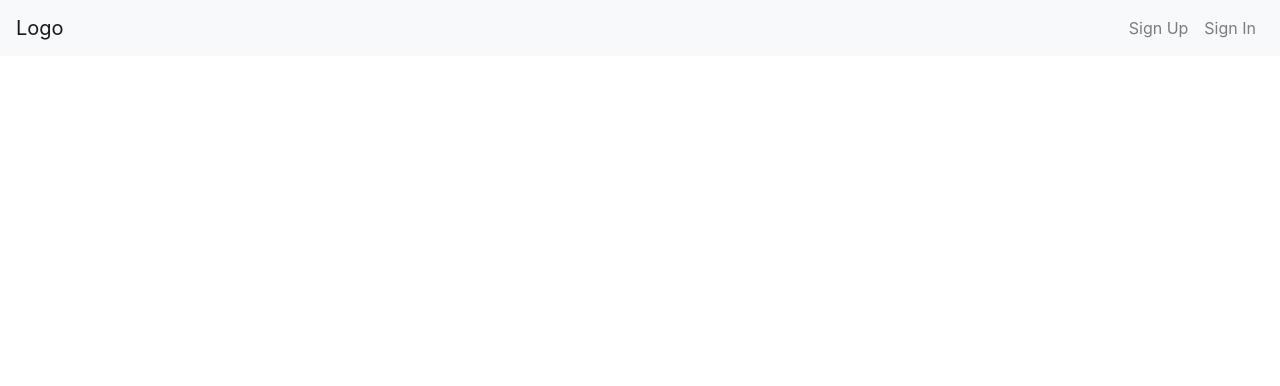
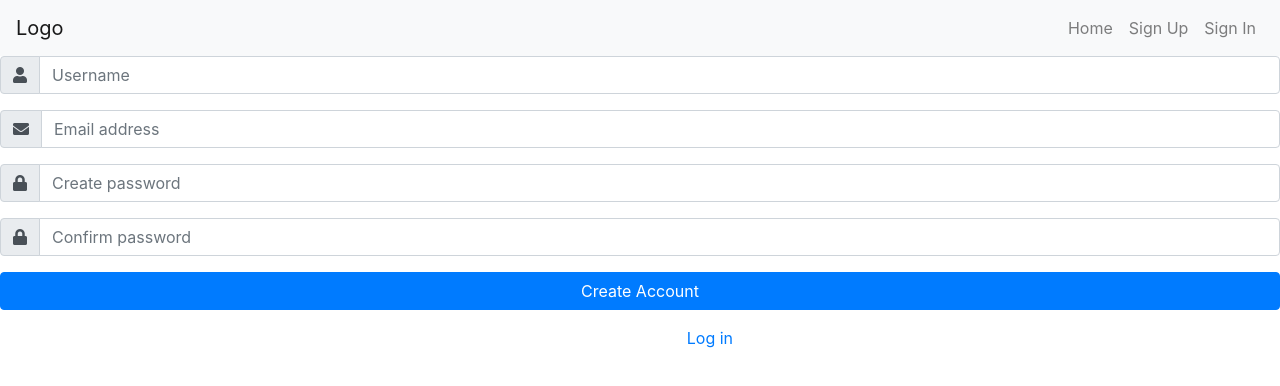
Before and after one commit to maitisoumyajit/summer-project-sies, a React (Create React App) app in the folder client/: page /signup in a window 1280 px wide. Shown: the top 386 px of the page. Built offline with nearby package versions, Linux system fonts and the light colour scheme.

Commit message:
added signup form

```diff
--- a/client/src/App.js
+++ b/client/src/App.js
@@ -1,10 +1,23 @@
 import React from 'react';
-import { BrowserRouter } from 'react-router-dom'
+import { BrowserRouter, Switch, Route } from 'react-router-dom'
 import Header from './components/Header'
+import Home from './components/Home'
+import NotFound from './components/NotFound'
+import Signin from './components/Signin'
+import Signup from './components/Signup'
+
 
 const App = ()=> (
     <BrowserRouter>
       <Header />
+      <main>
+          <Switch>
+              <Route exact path="/" component={Home}/>
+              <Route exact path="/signup" component={Signup}/>
+              <Route exact path="/signin" component={Signin}/>
+              <Route component={NotFound}/>
+          </Switch>
+      </main>
     </BrowserRouter>
 )
 
--- a/client/src/components/Header.js
+++ b/client/src/components/Header.js
@@ -6,7 +6,7 @@ const Header = ()=> {
     //views
     return(
         <nav className="navbar navbar-expand-lg navbar-light bg-light">
-            <Link to="#" className="navbar-brand" >
+            <Link to="/" className="navbar-brand" >
                 Logo
             </Link>
             <button className="navbar-toggler" type="button" data-toggle="collapse" data-target="#navbarTogglerDemo02" aria-controls="navbarTogglerDemo02" aria-expanded="false" aria-label="Toggle navigation">
@@ -15,13 +15,18 @@ const Header = ()=> {
 
             <div className="collapse navbar-collapse" id="navbarTogglerDemo02">
                 <ul className="navbar-nav ml-auto mt-2 mt-lg-0">
+                <li className="nav-item">
+                        <Link className="nav-link" to="/">
+                            Home
+                        </Link>
+                    </li>
                     <li className="nav-item">
-                        <Link className="nav-link" to="#">
+                        <Link className="nav-link" to="/signup">
                             Sign Up
                         </Link>
                     </li>
                     <li className="nav-item">
-                        <Link className="nav-link" to="#">
+                        <Link className="nav-link" to="/signin">
                             Sign In
                         </Link>
                     </li>
--- /dev/null
+++ b/client/src/components/Home.js
@@ -0,0 +1,11 @@
+import React from 'react';
+
+const Home = ()=>{
+    return(
+        <div>
+            <p>Home page</p>
+        </div>
+    )
+}
+
+export default Home
--- /dev/null
+++ b/client/src/components/NotFound.js
@@ -0,0 +1,11 @@
+import React from 'react';
+
+const NotFound = ()=>{
+    return(
+        <div>
+            <p>404 Not Found</p>
+        </div>
+    )
+}
+
+export default NotFound
--- /dev/null
+++ b/client/src/components/Signin.js
@@ -0,0 +1,11 @@
+import React from 'react';
+
+const Signin = ()=>{
+    return(
+        <div>
+            <p>Sign in</p>
+        </div>
+    )
+}
+
+export default Signin
--- /dev/null
+++ b/client/src/components/Signup.js
@@ -0,0 +1,66 @@
+import React from 'react';
+
+
+
+const Signup = ()=>{
+    const showSignupForm = ()=>(
+        <form className="signup-form">
+            {/* username*/ }
+            <div className='form-group input-group'>
+                <div className='input-group-prepend'>
+                    <span className='input-group-text'>
+                        <i className='fa fa-user'></i>
+                    </span>
+                </div>
+                <input name='' className='form-control' placeholder='Username' type='text' />
+            </div>
+            {/*email*/ }
+            <div className='form-group input-group'>
+                <div className='input-group-prepend'>
+                    <span className='input-group-text'>
+                        <i className='fa fa-envelope'></i>
+                    </span>
+                </div>
+                <input name='' className='form-control' placeholder='Email address' type='email' />
+             </div>
+             {/*password*/ }
+             <div className='form-group input-group'>
+                <div className='input-group-prepend'>
+                    <span className='input-group-text'>
+                        <i className='fa fa-lock'></i>
+                    </span>
+                </div>
+                <input name='' className='form-control' placeholder='Create password' type='password' />
+             </div>
+             {/*password 2*/ }
+             <div className='form-group input-group'>
+                <div className='input-group-prepend'>
+                    <span className='input-group-text'>
+                        <i className='fa fa-lock'></i>
+                    </span>
+                </div>
+                <input name='' className='form-control' placeholder='Confirm password' type='password' />
+             </div>
+             {/*Signup  button*/}
+             <div className='form-group'>
+                <button type='submit' className='btn btn-primary btn-block'>
+                    Create Account
+                </button>
+             </div>
+             {/*already have an account*/}
+                <p className='text-center text-white'>
+                    Have an account? <a href='/signin'>Log in</a>
+                </p>
+        </form>
+
+    );
+
+    //RENDERING FORM
+    return(
+        <div className='signup-container'>
+            {showSignupForm()}
+        </div>
+    )
+}
+
+export default Signup
```
